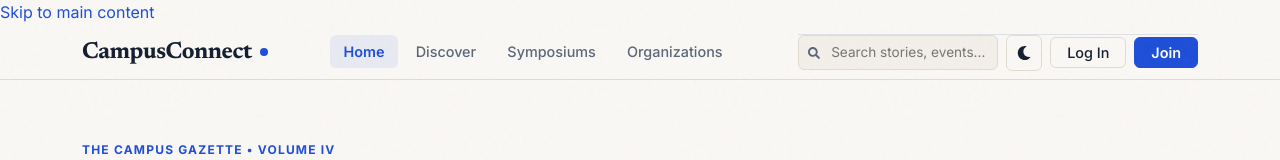
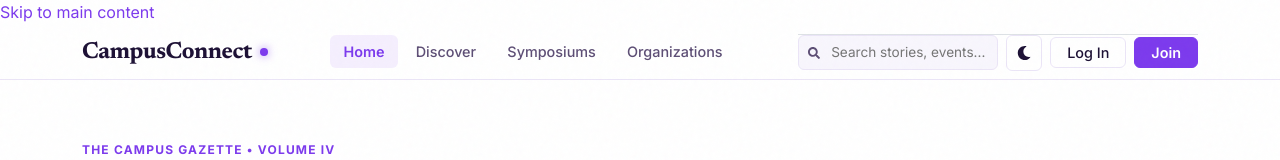
Before and after one commit to Rakshana0707/CampCon, a React (Vite) app: page / in a window 1280 px wide. Shown: the top 160 px of the page. Built offline with nearby package versions, Linux system fonts and the light colour scheme; no server answers.

Commit message:
style: update light theme to elegant white and royal purple palette

```diff
--- a/src/index.css
+++ b/src/index.css
@@ -39,36 +39,39 @@
   --radius-pill: 9999px;
 
   /* ==========================================================================
-     LIGHT THEME (Warm Ivory, Magazine Paper, Deep Navy, Cobalt Blue Accents)
+     LIGHT THEME (White & Royal Purple Palette)
+     Clean white paper surfaces, deep amethyst typography, vibrant royal purple accents
      ========================================================================== */
-  --bg-primary: #FAF8F5;          /* Warm Ivory / Cream paper */
-  --bg-secondary: #F3EFE9;        /* Soft parchment tone */
-  --bg-tertiary: #E8E2D8;         /* Warm tactile border/neutral fill */
-  --bg-card: #FFFFFF;             /* Crisp paper card */
-  --bg-card-subtle: #F6F3ED;      /* Editorial shaded block */
-  --bg-navbar: rgba(250, 248, 245, 0.92);
+  --bg-primary: #FFFFFF;          /* Pure crisp white background */
+  --bg-secondary: #F8F6FD;        /* Soft lilac/lavender surface */
+  --bg-tertiary: #F1ECF9;         /* Gentle purple-tinted neutral fill */
+  --bg-card: #FFFFFF;             /* Crisp white card */
+  --bg-card-subtle: #FAF8FE;      /* Subtle lilac card block */
+  --bg-navbar: rgba(255, 255, 255, 0.94);
 
-  --text-main: #141E30;           /* Deep navy typography */
-  --text-navy: #10192A;
-  --text-muted: #5A6679;          /* Readable editorial charcoal */
-  --text-subtle: #828E9E;         /* Light caption */
+  --text-main: #1D1135;           /* Deep amethyst / rich dark purple typography */
+  --text-navy: #15092B;           /* Dark violet heading */
+  --text-muted: #5D4E75;          /* Sophisticated slate-purple for secondary text */
+  --text-subtle: #897B9F;         /* Gentle lavender caption */
 
-  /* Cobalt & Muted Amber Accents */
-  --accent-cobalt: #1D4ED8;       /* Cobalt Blue */
-  --accent-cobalt-hover: #1E40AF;
-  --accent-primary: #1D4ED8;
-  --accent-primary-hover: #1E40AF;
-  --accent-primary-subtle: rgba(29, 78, 216, 0.08);
+  /* Royal Purple & Accents */
+  --accent-purple: #7C3AED;       /* Vibrant Royal Purple */
+  --accent-purple-hover: #6D28D9; /* Deep Violet */
+  --accent-cobalt: #7C3AED;       /* Mapped to purple for global consistency */
+  --accent-cobalt-hover: #6D28D9;
+  --accent-primary: #7C3AED;
+  --accent-primary-hover: #6D28D9;
+  --accent-primary-subtle: rgba(124, 58, 237, 0.08); /* Lavender pill glow */
 
   --accent-amber: #D97706;        /* Muted Warm Amber */
   --accent-amber-subtle: rgba(217, 119, 6, 0.12);
-  --accent-cyan: #0284C7;
+  --accent-cyan: #8B5CF6;         /* Soft secondary violet */
 
-  /* Editorial Fine Line Borders */
-  --border-editorial: #E2DBD0;
-  --border-light: #E8E2D8;
-  --border-focus: #1D4ED8;
-  --border-dark: #C8BFB0;
+  /* Purple-Tinted Fine Line Borders */
+  --border-editorial: #EBE5F7;    /* Delicate lilac border */
+  --border-light: #F3EEFB;        /* Subtle hairline divider */
+  --border-focus: #7C3AED;        /* Focused purple outline */
+  --border-dark: #D4C7EE;         /* Medium purple border */
 
   /* Status Colors */
   --status-success: #059669;
@@ -78,20 +81,20 @@
   --status-danger: #DC2626;
   --status-danger-subtle: rgba(220, 38, 38, 0.1);
 
-  /* Shadows (Subtle, paper-like drop shadows) */
-  --shadow-sm: 0 1px 3px rgba(20, 30, 48, 0.05);
-  --shadow-md: 0 4px 12px rgba(20, 30, 48, 0.07);
-  --shadow-lg: 0 12px 28px rgba(20, 30, 48, 0.09);
-  --shadow-float: 0 16px 36px rgba(20, 30, 48, 0.12);
-  --shadow-paper: 2px 4px 12px rgba(20, 30, 48, 0.06);
+  /* Shadows (Tinged with gentle purple warmth) */
+  --shadow-sm: 0 1px 3px rgba(124, 58, 237, 0.04);
+  --shadow-md: 0 4px 14px rgba(124, 58, 237, 0.07);
+  --shadow-lg: 0 12px 28px rgba(124, 58, 237, 0.09);
+  --shadow-float: 0 16px 36px rgba(124, 58, 237, 0.12);
+  --shadow-paper: 2px 4px 12px rgba(124, 58, 237, 0.05);
 
   /* Glassmorphism shims for existing components */
-  --glass-bg: rgba(255, 255, 255, 0.88);
+  --glass-bg: rgba(255, 255, 255, 0.92);
   --glass-card-bg: #FFFFFF;
   --glass-border: 1px solid var(--border-editorial);
 
   /* Paper grain overlay opacity */
-  --grain-opacity: 0.035;
+  --grain-opacity: 0.025;
 }
 
 /* ==========================================================================
--- a/src/styles/custom.css
+++ b/src/styles/custom.css
@@ -476,3 +476,53 @@
 .ticket-divider::after {
     right: -38px;
 }
+
+/* ==========================================================================
+   LIGHT MODE: WHITE & PURPLE DESIGN SYSTEM OVERRIDES
+   ========================================================================== */
+
+[data-theme="light"] .btn-primary,
+:root:not(.dark) .btn-primary {
+    background-color: var(--accent-purple) !important;
+    border-color: var(--accent-purple) !important;
+    color: #FFFFFF !important;
+    box-shadow: 0 2px 8px rgba(124, 58, 237, 0.25);
+}
+
+[data-theme="light"] .btn-primary:hover,
+:root:not(.dark) .btn-primary:hover {
+    background-color: var(--accent-purple-hover) !important;
+    border-color: var(--accent-purple-hover) !important;
+    transform: translateY(-1px);
+    box-shadow: 0 4px 12px rgba(124, 58, 237, 0.35);
+}
+
+[data-theme="light"] .badge.bg-primary,
+:root:not(.dark) .badge.bg-primary {
+    background-color: var(--accent-purple) !important;
+    color: #FFFFFF !important;
+}
+
+[data-theme="light"] .ticket-header,
+:root:not(.dark) .ticket-header {
+    background: linear-gradient(135deg, #7c3aed 0%, #4c1d95 100%) !important;
+}
+
+[data-theme="light"] .editorial-brand-dot,
+:root:not(.dark) .editorial-brand-dot {
+    background-color: var(--accent-purple) !important;
+    box-shadow: 0 0 8px rgba(124, 58, 237, 0.6);
+}
+
+[data-theme="light"] .filter-pill.active,
+:root:not(.dark) .filter-pill.active {
+    background: var(--accent-purple) !important;
+    border-color: var(--accent-purple) !important;
+    color: #FFFFFF !important;
+}
+
+[data-theme="light"] .editorial-nav-link.active,
+:root:not(.dark) .editorial-nav-link.active {
+    color: var(--accent-purple) !important;
+    background-color: rgba(124, 58, 237, 0.08) !important;
+}
```
